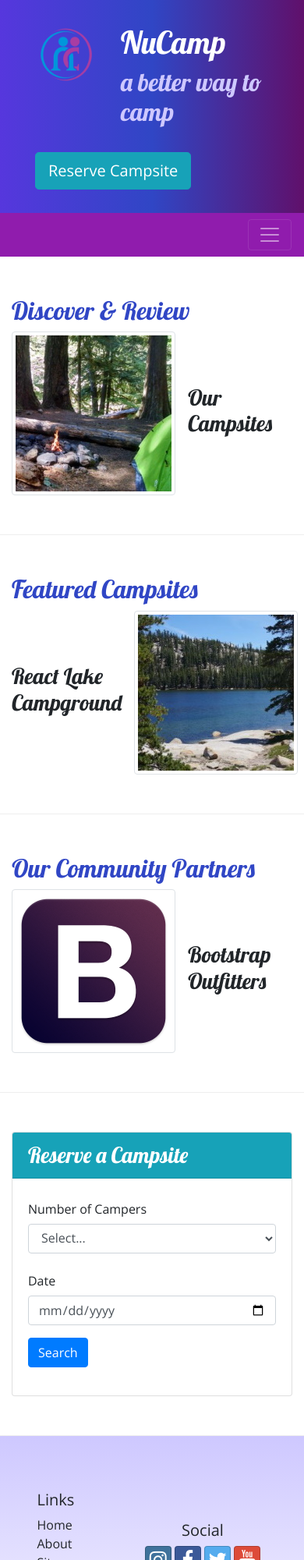
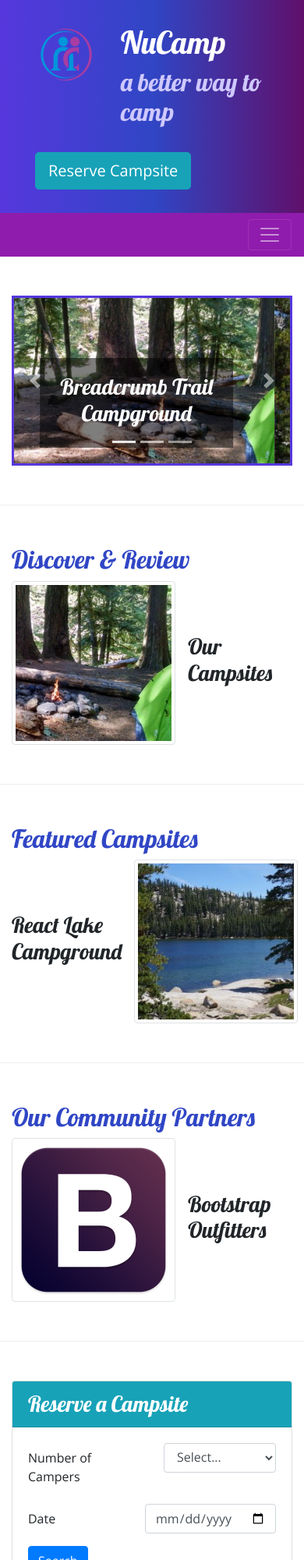
Before and after one commit to chukwunma/websitebuild, a website: page index.html in a window 390 px wide. Shown: the top 2000 px of the page at 78% size. Drawn offline with nearby package versions, Linux system fonts and the light colour scheme.

Commit message:
Carousel Image/content slide show

```diff
--- a/css/styles.css
+++ b/css/styles.css
@@ -42,3 +42,10 @@
     color: inherit;
     text-decoration: none;
   }
+  .carousel-caption {
+    background-color: rgba(0, 0, 0, 0.5);
+}
+
+.carousel {
+    border: solid #5637DD;
+}
--- a/index.html
+++ b/index.html
@@ -90,7 +90,50 @@
         </div>
     </div>
 </div>
-    <div class="container">
+<div class="container">
+    <div class="row row-content">
+        <div class="col-md-8 mx-auto">
+            <div id="homeCarousel" class="carousel slide" data-ride="carousel">
+                <ol class="carousel-indicators">
+                    <li data-target="#homeCarousel" data-slide-to="0" class="active"></li>
+                    <li data-target="#homeCarousel" data-slide-to="1"></li>
+                    <li data-target="#homeCarousel" data-slide-to="2"></li>
+                </ol>
+                <div class="carousel-inner">
+                        <div class="carousel-item active">
+                            <img class="d-block w-100" src="img/breadcrumb-trail.jpg" alt="Breadcrumb Trail Campground" />
+                            <div class="carousel-caption">
+                                <h3>Breadcrumb Trail Campground</h3>
+                                <p class="d-none d-sm-block">Let Nucamp be your guide to this off-the-beaten-path, hike-in-only campground.</p>
+                        </div>
+                        </div>
+                        <div class="carousel-item">
+                            <img class="d-block w-100" src="img/react-lake.jpg" alt="React Lake Campground" />
+                            <div class="carousel-caption">
+                                <h3>React lake Campground</h3>
+                                <p class="d-none d-sm-block">Nestled in the foothills of the Chrome Mountains, this campground on the shores of the pristine React Lake is a favorite for fly fishers.</p>
+                        </div>
+                        </div>
+                        <div class="carousel-item">
+                            <img class="d-block w-100" src="img/chrome-river.jpg" alt="Chrome River Campground" />
+                            <div class="carousel-caption">
+                                <h3>Chrome River Campground</h3>
+                                <p class="d-none d-sm-block">Spend a few sunny days and starry nights beneath a canopy of old-growth firs at this enchanting spot by the Chrome River.</p>
+                            </div>
+                        </div>
+                    </div>
+                    <a class="carousel-control-prev" href="#homeCarousel" role="button" data-slide="prev">
+                        <span class="carousel-control-prev-icon"></span>
+                        <span class="sr-only">Previous</span>
+                    </a>
+                    <a class="carousel-control-next" href="#homeCarousel" role="button" data-slide="next">
+                        <span class="carousel-control-next-icon"></span>
+                        <span class="sr-only">Next</span>
+                    </a>
+        </div>
+        </div>
+    </div>
+
     <div class="row row-content align-items-center">
         <div class="col-sm-4 order-sm-last col-md-3">
             <h2 class="text-sm-right">Discover & Review</h2>
@@ -144,9 +187,9 @@
 
                 <form id="reserveForm">
                     <div class="form-group row">
-                        <label for="numCampers" class="col-sm-6 col-form-label">Number of Campers</label>
-                        <div class="col">
-                        <select name="numCampers" id="numCampers" class=" form-control col">
+                        <label for="numCampers" class="col col-sm-6 col-form-label">Number of Campers</label>
+                        <div class="col col-sm-6">
+                        <select name="numCampers" id="numCampers" class="form-control">
                         <option Select>Select...</option>
                         <option value="1">1</option>
                         <option value="2">2</option>
@@ -158,9 +201,9 @@
                         </div>
                     </div>
                     <div class=" form-group row mt-3">
-                        <label class="col-sm-6 col-form-label" for="date">Date</label>
-                        <div class="col-sm-6">
-                    <input type="date" id="date" name="date" placeholder="date" class="form-control col">
+                        <label class=" col col-sm-6 col-form-label" for="date">Date</label>
+                        <div class="col col-sm-6">
+                    <input type="date" id="date" name="date" placeholder="date" class="form-control">
                 </div>
                     </div>
                     <div class=" form-group row mt-2">
```
